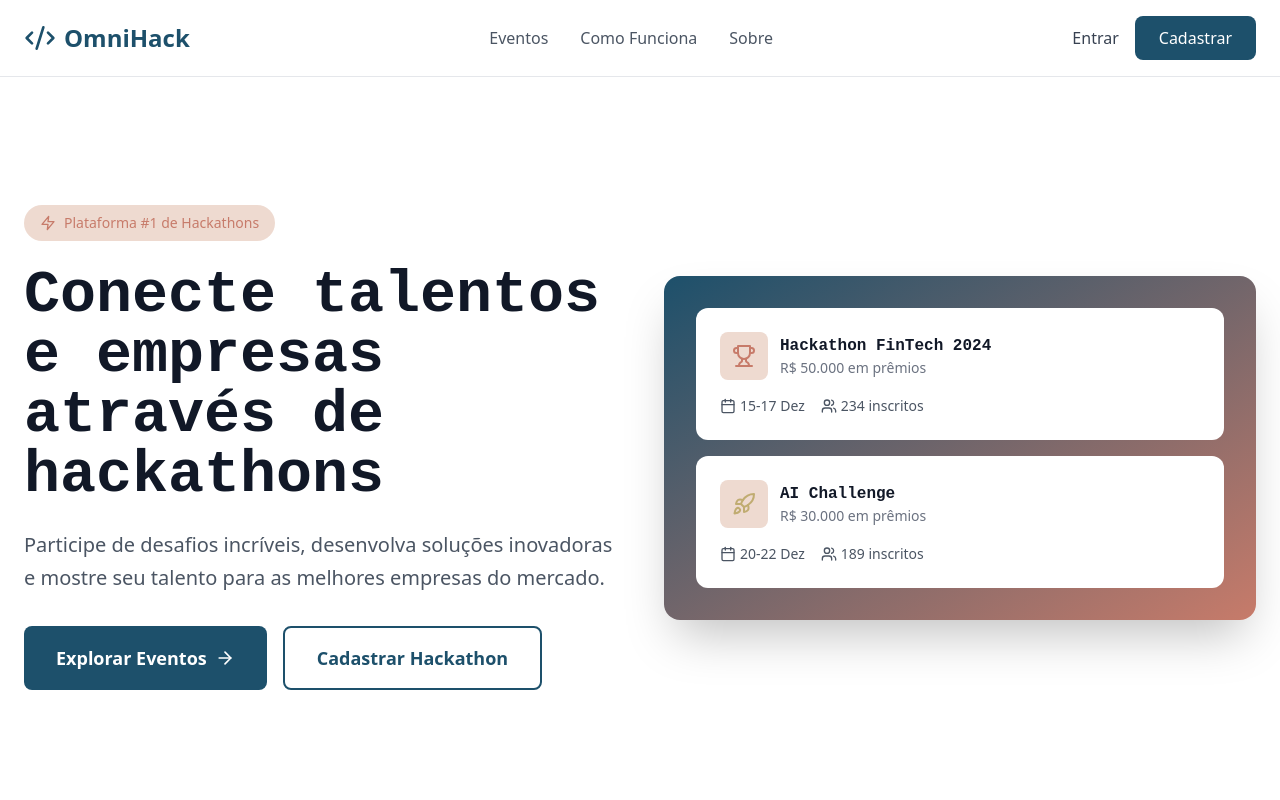
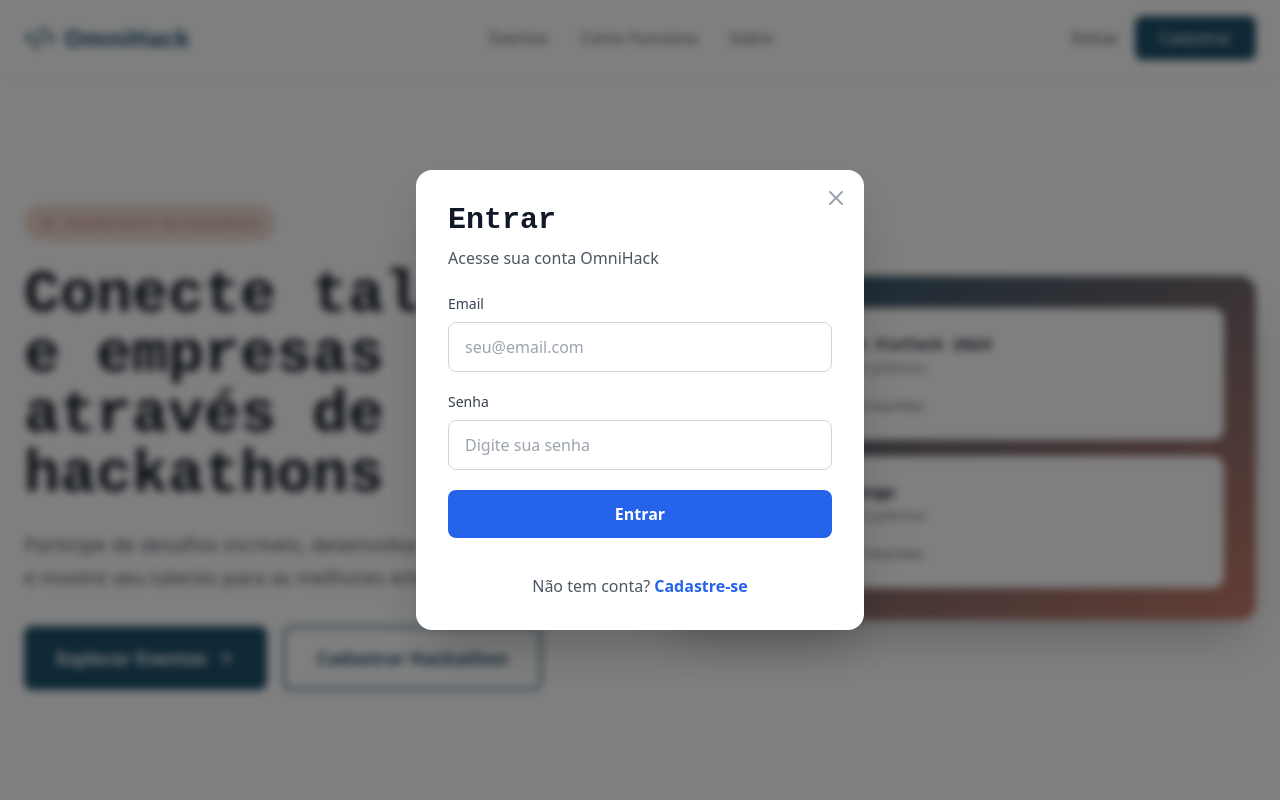
Before and after one commit to Mathefield23/omnihack, a React (Vite) app: page / in a window 1280 px wide. Both pictures are taken after a click on the button "Entrar". Shown: the top 800 px of the page. Built offline with nearby package versions, Linux system fonts and the light colour scheme; no server answers; a web font is replaced by a local one.

Commit message:
Updated App.tsx

```diff
--- a/src/App.tsx
+++ b/src/App.tsx
@@ -1,6 +1,10 @@
 import { Code2, Calendar, Users, Trophy, ArrowRight, Zap, Target, Rocket, Briefcase } from 'lucide-react';
+import { useState } from 'react';
+import { LoginModal } from './components/LoginModal';
 
 function App() {
+  const [isLoginOpen, setIsLoginOpen] = useState(false);
+
   return (
     <div className="min-h-screen bg-white">
       <header className="border-b border-gray-200">
@@ -15,7 +19,12 @@ function App() {
             <a href="#sobre" className="text-gray-600 hover:text-omnihack-primary transition-colors">Sobre</a>
           </div>
           <div className="flex items-center gap-4">
-            <button className="text-gray-700 hover:text-omnihack-primary font-medium transition-colors">Entrar</button>
+            <button
+              onClick={() => setIsLoginOpen(true)}
+              className="text-gray-700 hover:text-omnihack-primary font-medium transition-colors"
+            >
+              Entrar
+            </button>
             <a href="/cadastro">
               <button className="bg-omnihack-primary text-white px-6 py-2.5 rounded-lg hover:bg-omnihack-secondary transition-colors font-medium">Cadastrar</button>
             </a>
@@ -327,6 +336,11 @@ function App() {
           </div>
         </div>
       </footer>
+
+      <LoginModal
+        isOpen={isLoginOpen}
+        onClose={() => setIsLoginOpen(false)}
+      />
     </div>
   );
 }
--- /dev/null
+++ b/src/components/LoginModal.tsx
@@ -0,0 +1,163 @@
+import React, { useState } from 'react';
+import { X, Loader2 } from 'lucide-react';
+import { useNavigate } from 'react-router-dom';
+import { supabase } from '../lib/supabase';
+
+interface LoginModalProps {
+  isOpen: boolean;
+  onClose: () => void;
+}
+
+export const LoginModal: React.FC<LoginModalProps> = ({ isOpen, onClose }) => {
+  const [email, setEmail] = useState('');
+  const [password, setPassword] = useState('');
+  const [loading, setLoading] = useState(false);
+  const [error, setError] = useState('');
+  const navigate = useNavigate();
+
+  const handleLogin = async (e: React.FormEvent) => {
+    e.preventDefault();
+    setError('');
+    setLoading(true);
+
+    try {
+      const { data, error: authError } = await supabase.auth.signInWithPassword({
+        email,
+        password,
+      });
+
+      if (authError) throw authError;
+
+      if (!data.user) {
+        throw new Error('Usuário não encontrado');
+      }
+
+      const { data: profile, error: profileError } = await supabase
+        .from('profiles')
+        .select('*')
+        .eq('id', data.user.id)
+        .maybeSingle();
+
+      if (profileError) throw profileError;
+
+      if (!profile) {
+        throw new Error('Perfil não encontrado');
+      }
+
+      if (profile.user_type === 'desenvolvedor') {
+        navigate(`/desenvolvedor/${data.user.id}`);
+      } else if (profile.user_type === 'empresa') {
+        navigate(`/empresa/${data.user.id}`);
+      }
+
+      onClose();
+      setEmail('');
+      setPassword('');
+    } catch (err: any) {
+      console.error('Login error:', err);
+
+      let errorMessage = 'Erro ao fazer login. Tente novamente.';
+
+      if (err.message?.includes('Invalid login credentials')) {
+        errorMessage = 'Email ou senha incorretos.';
+      } else if (err.message?.includes('Email not confirmed')) {
+        errorMessage = 'Por favor, confirme seu email antes de fazer login.';
+      } else if (err.message) {
+        errorMessage = err.message;
+      }
+
+      setError(errorMessage);
+    } finally {
+      setLoading(false);
+    }
+  };
+
+  if (!isOpen) return null;
+
+  return (
+    <div className="fixed inset-0 z-50 flex items-center justify-center bg-black/50 backdrop-blur-sm">
+      <div className="relative bg-white rounded-2xl shadow-2xl w-full max-w-md mx-4 p-8">
+        <button
+          onClick={onClose}
+          className="absolute top-4 right-4 text-gray-400 hover:text-gray-600 transition-colors"
+          disabled={loading}
+        >
+          <X className="w-6 h-6" />
+        </button>
+
+        <div className="mb-6">
+          <h2 className="text-3xl font-bold text-gray-900 mb-2">Entrar</h2>
+          <p className="text-gray-600">Acesse sua conta OmniHack</p>
+        </div>
+
+        <form onSubmit={handleLogin} className="space-y-5">
+          {error && (
+            <div className="p-4 bg-red-50 border border-red-200 rounded-lg">
+              <p className="text-sm text-red-800">{error}</p>
+            </div>
+          )}
+
+          <div>
+            <label htmlFor="email" className="block text-sm font-medium text-gray-700 mb-2">
+              Email
+            </label>
+            <input
+              id="email"
+              type="email"
+              value={email}
+              onChange={(e) => setEmail(e.target.value)}
+              placeholder="seu@email.com"
+              required
+              disabled={loading}
+              className="w-full px-4 py-3 rounded-lg border border-gray-300 focus:ring-2 focus:ring-blue-500 focus:border-blue-500 transition-all outline-none disabled:opacity-50 disabled:cursor-not-allowed"
+            />
+          </div>
+
+          <div>
+            <label htmlFor="password" className="block text-sm font-medium text-gray-700 mb-2">
+              Senha
+            </label>
+            <input
+              id="password"
+              type="password"
+              value={password}
+              onChange={(e) => setPassword(e.target.value)}
+              placeholder="Digite sua senha"
+              required
+              disabled={loading}
+              className="w-full px-4 py-3 rounded-lg border border-gray-300 focus:ring-2 focus:ring-blue-500 focus:border-blue-500 transition-all outline-none disabled:opacity-50 disabled:cursor-not-allowed"
+            />
+          </div>
+
+          <button
+            type="submit"
+            disabled={loading}
+            className="w-full bg-blue-600 text-white py-3 px-6 rounded-lg font-semibold hover:bg-blue-700 transition-colors disabled:opacity-50 disabled:cursor-not-allowed flex items-center justify-center gap-2"
+          >
+            {loading ? (
+              <>
+                <Loader2 className="w-5 h-5 animate-spin" />
+                Entrando...
+              </>
+            ) : (
+              'Entrar'
+            )}
+          </button>
+
+          <div className="text-center pt-4">
+            <p className="text-gray-600">
+              Não tem conta?{' '}
+              <a
+                href="/cadastro"
+                className="text-blue-600 hover:text-blue-700 font-semibold transition-colors"
+                onClick={onClose}
+              >
+                Cadastre-se
+              </a>
+            </p>
+          </div>
+        </form>
+      </div>
+    </div>
+  );
+};
```
